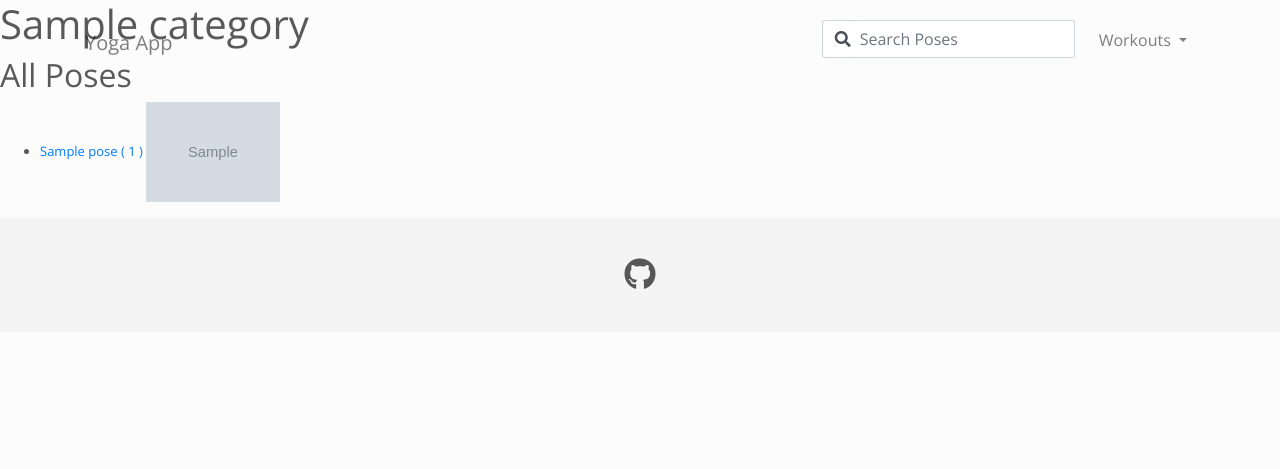
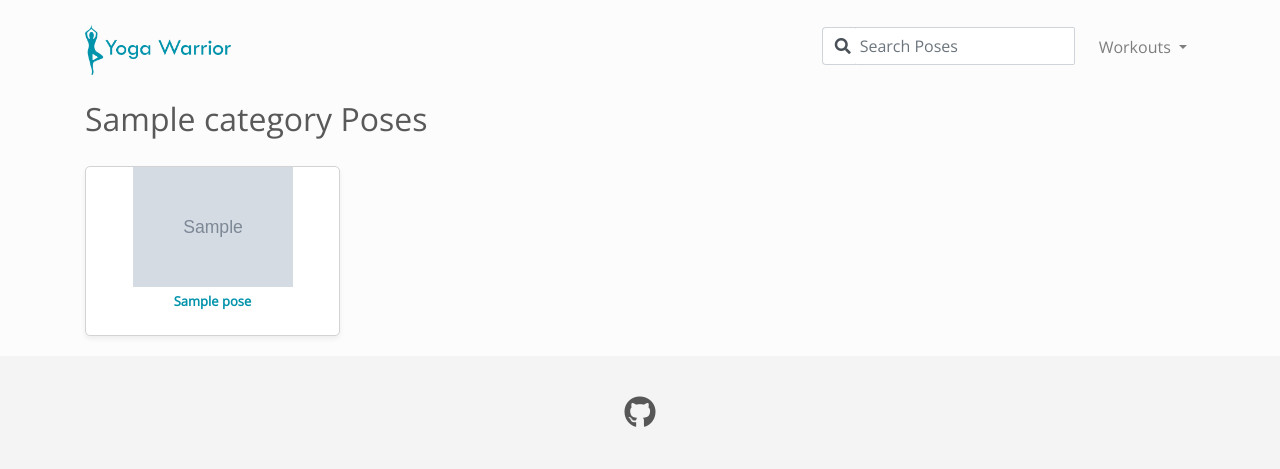
Before and after one commit to songcelia88/yoga-generator, a Flask app: page /category/1 in a window 1280 px wide. Shown: the top 469 px of the page. Run offline with Flask 2, Linux system fonts and the light colour scheme; tables that the repository leaves empty hold one stand-in row (values such as "Sample post"); grey boxes marked "Sample" are stand-in pictures; some libraries are stand-ins or nearby versions.

Commit message:
finished styling the pose details, saved workouts and categories page

```diff
--- a/static/css/yoga.css
+++ b/static/css/yoga.css
@@ -1,3 +1,4 @@
+/* Overall Styling Across Website */
 body {
     background-color: #fcfcfc;
     color: #595959;
@@ -8,6 +9,9 @@ h4 {
     font-size: 1.25em;
 }
 
+h3 {
+    font-size: 1.5rem;
+}
 p {
     font-size:13px;
 }
@@ -17,7 +21,7 @@ li {
 }
 
 .main-container{
-    margin-top: 50px
+    margin-top: 100px
 }
 
 footer{
@@ -50,6 +54,88 @@ footer{
     background-color:#fcfcfc;
 }
 
+/* Search Page Styles */
+.search-pose-thumbnail{
+    border: #d3d3d3 solid 1px;
+    border-radius: 5px;
+    height: 170px;
+    text-align: center;
+    margin: auto;
+    background-color: #fff;
+    box-shadow: rgba(0, 0, 0, 0.06) 0px 3px 5px 0px;
+    padding-bottom:10px;
+    padding-left: 8px;
+    padding-right: 8px;
+    font-weight: 600;
+}
+
+.thumbnail-text{
+    margin-top: 5px;
+    margin-bottom:10px;
+}
+
+a.yoga-link{
+    color: #0093AB;
+}
+
+a.yoga-link:hover{
+    color: #002F46;
+    text-decoration: none;
+}
+
+a.yoga-link-alt{
+    color: #575757;
+}
+
+a.yoga-link-alt:hover{
+    color: #002F46;
+    text-decoration: none;
+}
+
+.search-form{
+    padding-top:4px;
+    padding-right: 10px;
+}
+
+.search-label{
+    margin-left:5px;
+    /*float:left;*/
+}
+
+.search-checkbox{
+    float:left;
+    margin-top: 3px;
+    margin-right: 3px;
+}
+
+#category-dropdown, #difficulty-dropdown{
+    cursor: pointer;
+}
+
+/* Saved Workout Styles */
+.workout-info{
+    font-size:14px;
+    font-weight:600;
+}
+
+.workout-desc{
+    font-style: italic;
+}
+
+.saved-workout-card{
+    background-color: #fff;
+    box-shadow: rgba(0, 0, 0, 0.06) 0px 3px 5px 0px;
+    padding: 20px;
+    border: #E4E4E4 solid 1px;
+    border-radius: 5px;
+    width: 60%;
+}
+
+@media (max-width: 768px){
+        .saved-workout-card{ width:100%; }
+    }
+
+/* Button Styling */
 .btn-outline-yoga{
     color: #595959;
     background-color: #fff;
@@ -94,8 +180,8 @@ footer{
 
 .yoga-btn-secondary{
     padding:10px 30px;
-    background-color: #538278;
-    border-color: #538278;
+    background-color: #0093AB;
+    border-color: #0093AB;
     color: #fff;
 }
 
--- a/templates/base.html
+++ b/templates/base.html
@@ -26,7 +26,9 @@
     <!-- rgba(255,255,255,0) -->
     <nav class="navbar fixed-top navbar-expand-lg navbar-light yoga-nav-home" style="">
       <div class="container">
-        <a class="navbar-brand" href="/" style="color: rgba(0,0,0,.5)">Yoga App</a>
+        <a class="navbar-brand" href="/" style="color: rgba(0,0,0,.5)">
+          <img src="/static/img/yoga-logo.png" style="height:50px">
+        </a>
         <button class="navbar-toggler navbar-toggler-right" type="button" data-toggle="collapse" data-target="#navbarResponsive" aria-controls="navbarResponsive" aria-expanded="false" aria-label="Toggle navigation">
           <span class="navbar-toggler-icon"></span>
         </button>
--- a/templates/category-details.html
+++ b/templates/category-details.html
@@ -3,17 +3,24 @@
 {% block title %} {{ category.name }} {% endblock %}
 
 {% block content %}
-<h1>{{ category.name }}</h1>
-<h2>All Poses</h2>
-<ul>
-    {% for pose in all_poses %}
-        <li>
-            <a href="../pose/{{ pose.pose_id }}">
-                {{ pose.name }} ( {{ pose.pose_id }} )
-                <img src="/{{ pose.img_url }}" style="height:100px">
-            </a>
-        </li>
-    {% endfor %}
-</ul>
+<div class="container main-container" style="margin-top: 100px">
+    <div class="row">
+        <div class="col-md-12" style="margin-bottom:20px">
+            <h2>{{ category.name }} Poses</h2>
+        </div>
+    </div>
+    <div class="row">
+        {% for pose in all_poses %}
+            <div class="col-md-3 col-sm-6" style="padding-bottom: 20px">
+                <div style="" class="search-pose-thumbnail">
+                <a href="../pose/{{ pose.pose_id }}" class="yoga-link">
+                    <img src="/{{ pose.img_url }}" style="height:120px;">
+                    <p class="thumbnail-text">{{ pose.name }}</p>
+                </a>
+                </div>
+            </div>
+        {% endfor %}
+    </div>
+</div>
 
 {% endblock %}
--- a/templates/homepage.html
+++ b/templates/homepage.html
@@ -38,8 +38,6 @@
   .yoga-form-submit{
     text-align: center;
   }
-
-
 
   ul.checkbox li {
     border: 1px transparent solid;
```
Also changed, not shown: static/js/searchPage.js (+36 -2 lines), templates/pose-details.html (+10 -11 lines), templates/saved-workouts.html (+19 -11 lines), templates/search.html (+34 -21 lines), static/img/yoga-logo.png (added), static/img/yoga-silouette.png (added).
